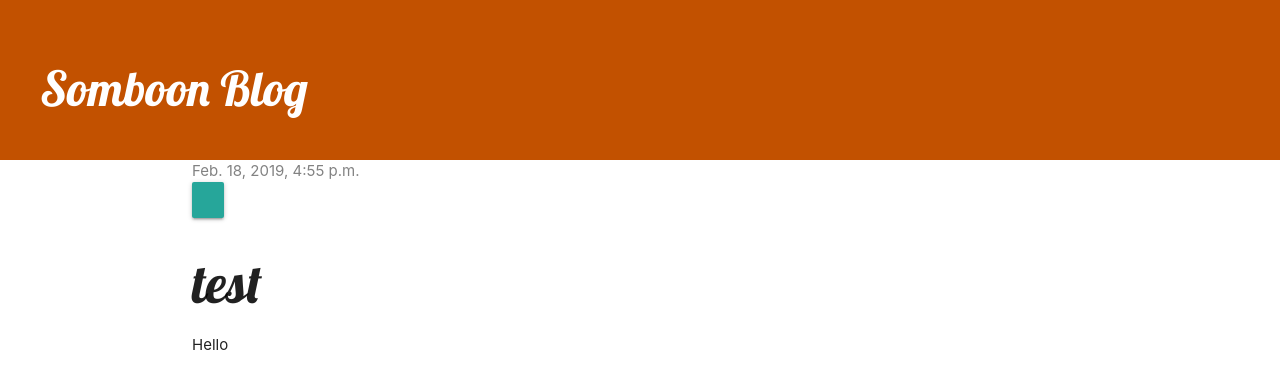
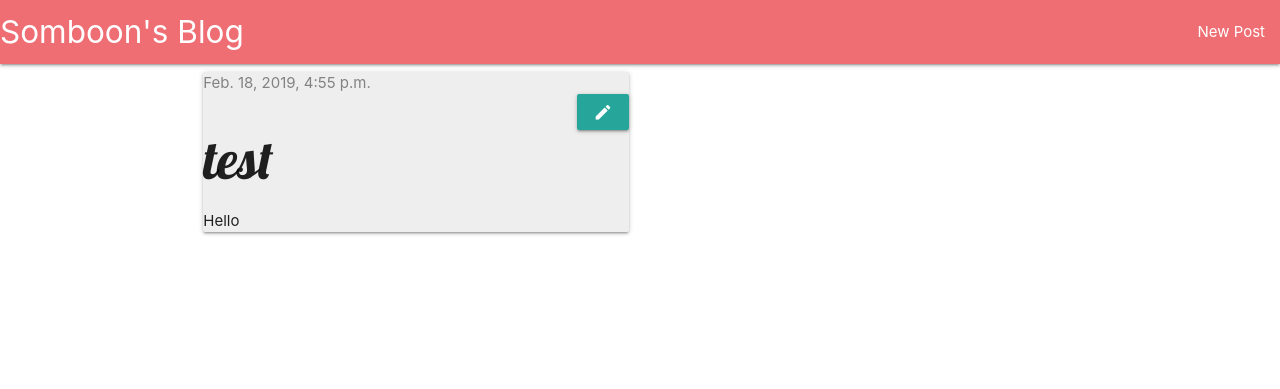
Before and after one commit to mymindd/django-lab, a Django app: page /post/1/ in a window 1280 px wide. Shown: the top 389 px of the page. Run offline with Django 3.2, Linux system fonts and the light colour scheme; data comes from the database, SQL or seed files in the repository.

Commit message:
edit css

```diff
--- a/blog/templates/blog/base.html
+++ b/blog/templates/blog/base.html
@@ -5,15 +5,21 @@
 	 <link rel="stylesheet" href="https://cdnjs.cloudflare.com/ajax/libs/materialize/1.0.0/css/materialize.min.css">
          <script src="https://cdnjs.cloudflare.com/ajax/libs/materialize/1.0.0/js/materialize.min.js"></script>
 	  <link rel="stylesheet" href="{% static 'css/blog.css' %}">
-	 <title>Somboon blog</title>
+   <link href="https://fonts.googleapis.com/icon?family=Material+Icons" rel="stylesheet">
+
+	  <title>Somboon blog</title>
     </head>
     <body>
 
-        <div class="page-header">
-		<h1><a href="/">Somboon Blog</a></h1>
-		<a href="{% url 'post_new' %}" class="top-menu"><span class="glyphicon glyphicon-plus"></span></a>
+  <nav>
+    <div class="nav-wrapper">
+      <a href="/" class="brand-logo">Somboon's Blog</a>
+      <ul id="nav-mobile" class="right hide-on-med-and-down">
+	      <li><a href="{% url 'post_new' %}">New Post</a></li>
+      </ul>
+    </div>
+  </nav>
 
-        </div>
 
 	<div class="container">
 	{% block content %}
--- a/blog/templates/blog/post_detail.html
+++ b/blog/templates/blog/post_detail.html
@@ -1,14 +1,20 @@
 {% extends 'blog/base.html' %}
 
 {% block content %}
+	<div class="row">
+    <div class="col s12 m6">
+      <div class="card grey lighten-3">
     <div class="post">
         {% if post.published_date %}
             <div class="date">
                 {{ post.published_date }}
             </div>
         {% endif %}
-        <a class="btn btn-default" href="{% url 'post_edit' pk=post.pk %}"><span class="glyphicon glyphicon-pencil"></span></a>
+        <a class=" right btn btn-default" href="{% url 'post_edit' pk=post.pk %}"><i class="material-icons">edit</i></a>
         <h2>{{ post.title }}</h2>
         <p>{{ post.text|linebreaksbr }}</p>
     </div>
+        </div>
+    </div>
+  </div>
 {% endblock %}
```
Also changed, not shown: blog/templates/blog/post_list.html (+14 -3 lines).
